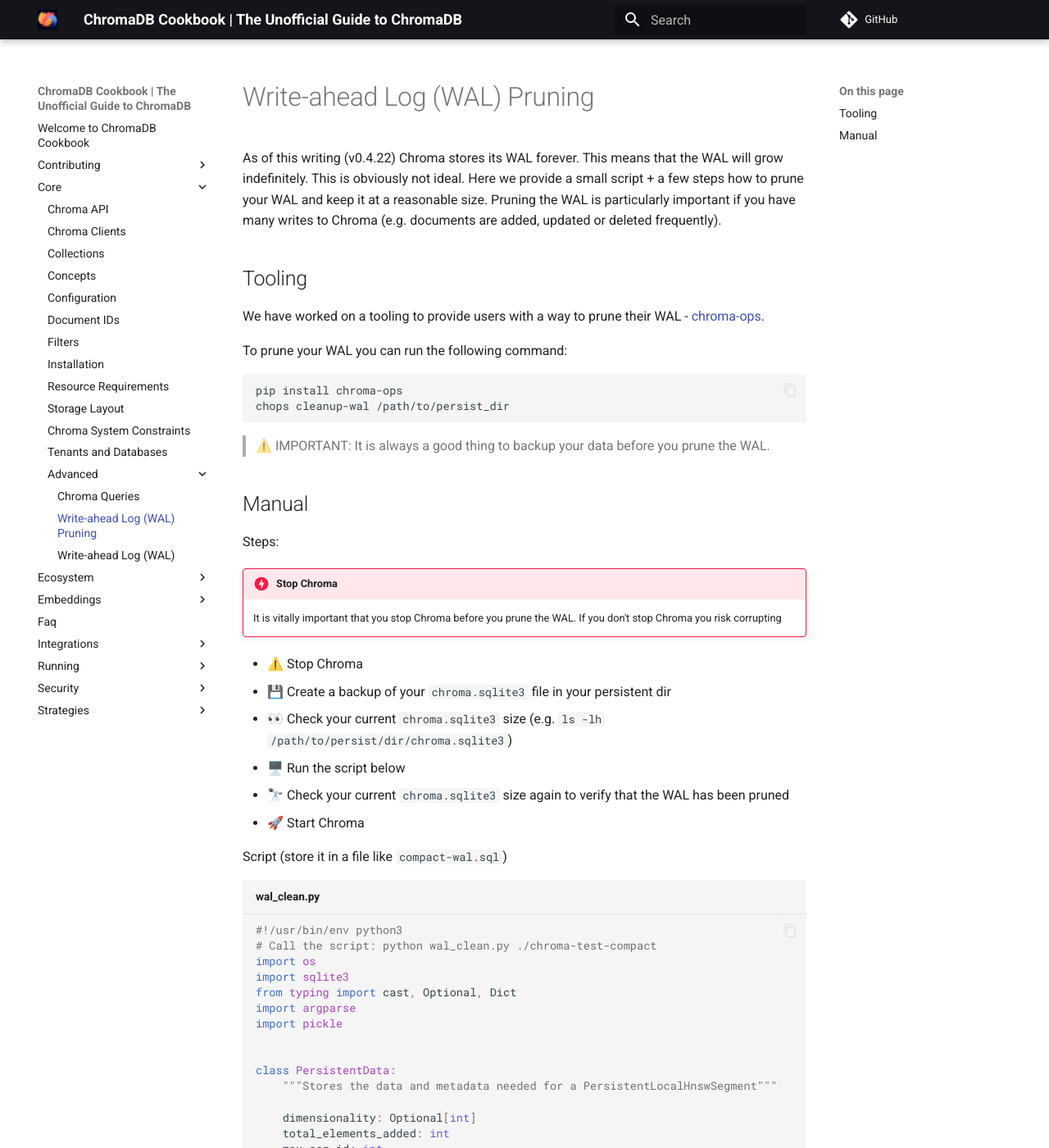
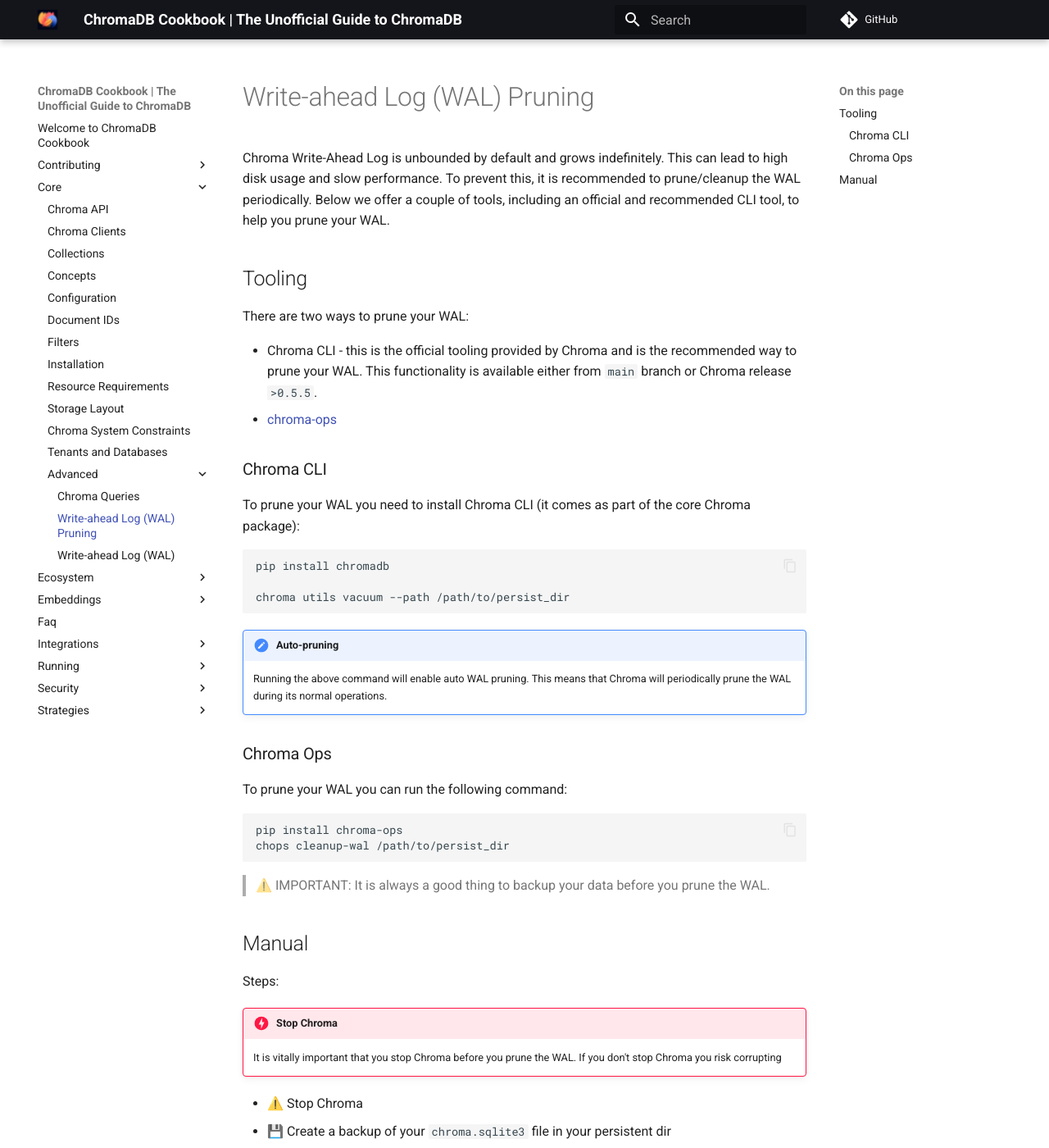
Before and after one commit to amikos-tech/chroma-cookbook, an MkDocs documentation site: the page built from docs/core/advanced/wal-pruning.md, in a window 1280 px wide and 1400 px high. Shown: the whole window at 82% size. Built offline with MkDocs 1.6.1 and Material for MkDocs 9.7.7, drawn with Linux system fonts in a browser that asks for light colours; comment, search, counter and statistics services are not loaded.

Commit message:
feat: Adding official CLI WAL pruning

````diff
--- a/docs/core/advanced/wal-pruning.md
+++ b/docs/core/advanced/wal-pruning.md
@@ -1,13 +1,33 @@
 # Write-ahead Log (WAL) Pruning
 
-As of this writing (v0.4.22) Chroma stores its WAL forever. This means that the WAL will grow indefinitely. This is
-obviously not ideal. Here we provide a small script + a few steps how to prune your WAL and keep it at a reasonable
-size. Pruning the WAL is particularly important if you have many writes to Chroma (e.g. documents are added, updated or
-deleted frequently).
+Chroma Write-Ahead Log is unbounded by default and grows indefinitely. This can lead to high disk usage and slow
+performance. To prevent this, it is recommended to prune/cleanup the WAL periodically. Below we offer a couple of tools,
+including an official and recommended CLI tool, to help you prune your WAL.
 
 ## Tooling
 
-We have worked on a tooling to provide users with a way to prune their WAL - [chroma-ops](https://github.com/amikos-tech/chromadb-ops).
+There are two ways to prune your WAL:
+
+- Chroma CLI - this is the official tooling provided by Chroma and is the recommended way to prune your WAL. This
+  functionality is available either from `main` branch or Chroma release `>0.5.5`.
+- [chroma-ops](https://github.com/amikos-tech/chromadb-ops)
+
+### Chroma CLI
+
+To prune your WAL you need to install Chroma CLI (it comes as part of the core Chroma package):
+
+```shell
+pip install chromadb
+
+chroma utils vacuum --path /path/to/persist_dir
+```
+
+!!! note "Auto-pruning"
+
+    Running the above command will enable auto WAL pruning.
+    This means that Chroma will periodically prune the WAL during its normal operations.
+
+### Chroma Ops
 
 To prune your WAL you can run the following command:
 
@@ -19,6 +39,7 @@
 > ⚠️ IMPORTANT: It is always a good thing to backup your data before you prune the WAL.
 
 ## Manual
+
 Steps:
 
 !!! danger "Stop Chroma"
````
Also changed, not shown: docs/index.md (+2 -0 lines).
